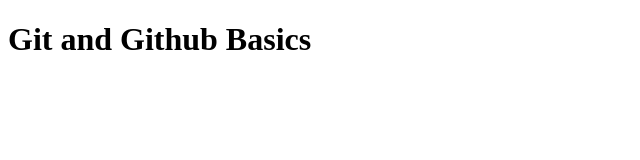
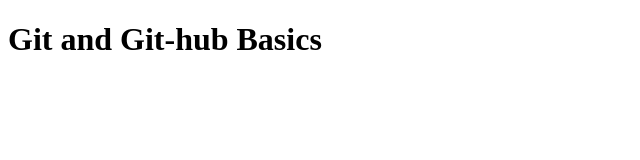
Before and after one commit to Tedros-Fiseha/project, a plain HTML site: page Project/index.html in a window 1280 px wide. Shown: the whole page, without its empty margins (0-640 px from the left). Drawn offline with Linux system fonts and the light colour scheme.

Commit message:
Update index.html

```diff
--- a/Project/index.html
+++ b/Project/index.html
@@ -6,6 +6,6 @@
     <title>Document</title>
 </head>
 <body>
-    <h1>Git and Github Basics</h1>
+    <h1>Git and Git-hub Basics</h1>
 </body>
 </html>
```
